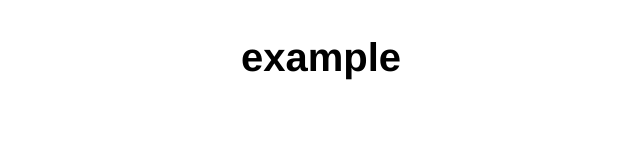
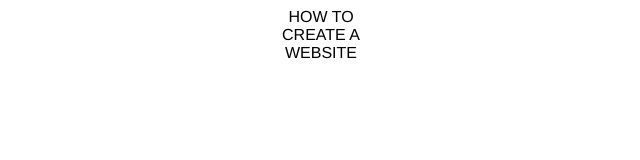
Before and after one commit to gitarcane/howto, a plain HTML site: page index.html in a window 1280 px wide. Shown: the whole page, without its empty margins (319-959 px from the left). Drawn offline with Linux system fonts and the light colour scheme.

Commit message:
Update index.html

```diff
--- a/index.html
+++ b/index.html
@@ -14,8 +14,8 @@
 			font-family: 'Helvetica', 'Arial', sans-serif;
 		}
 		h1 {
-			font-size: 40px;
-			font-weight: 800;
+			font-size: 30px;
+			font-weight: 600;
 
 		}
 
@@ -23,9 +23,9 @@
   </head>
   <body>
 <center>
-	<h1 class="font">
-		example
-	</h1>
+	<a class="font">
+		HOW TO<br>CREATE A<br> WEBSITE
+	</a>
 </center>
 	<script></script>
   </body>
```
